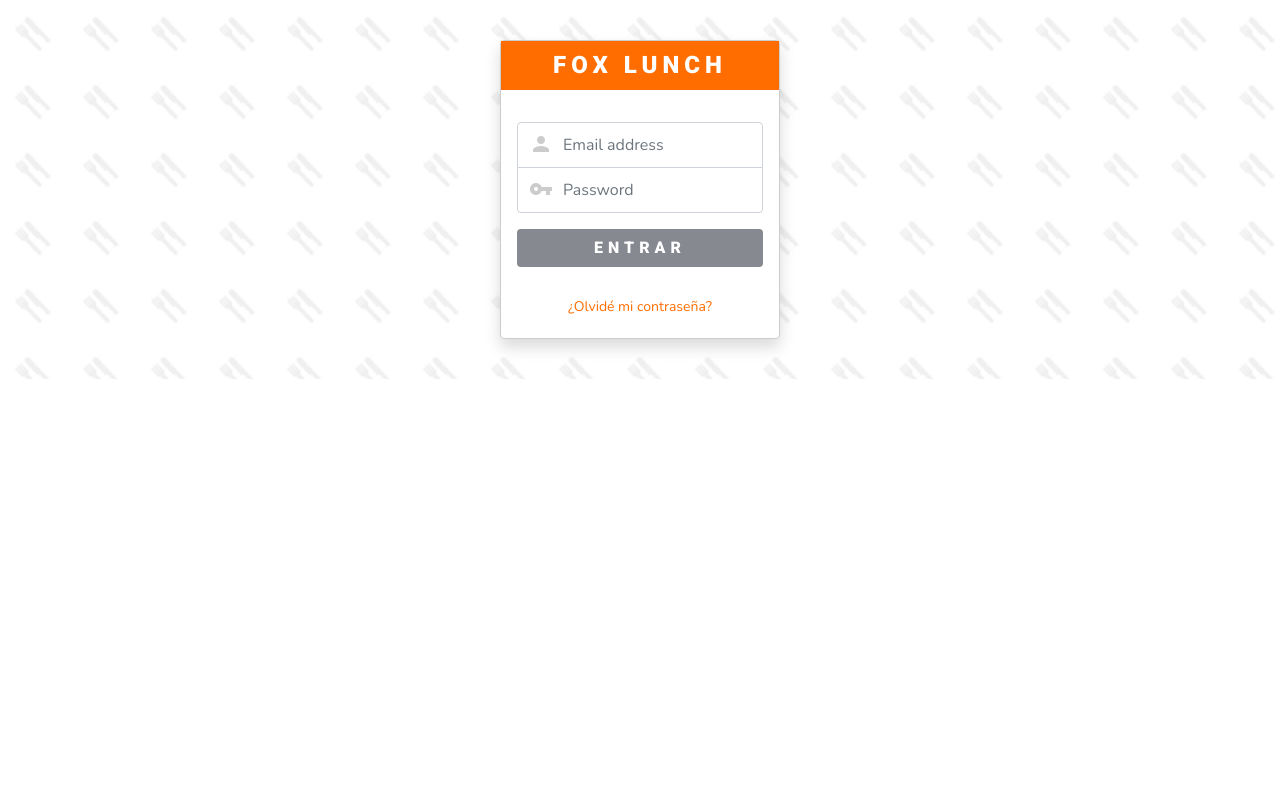
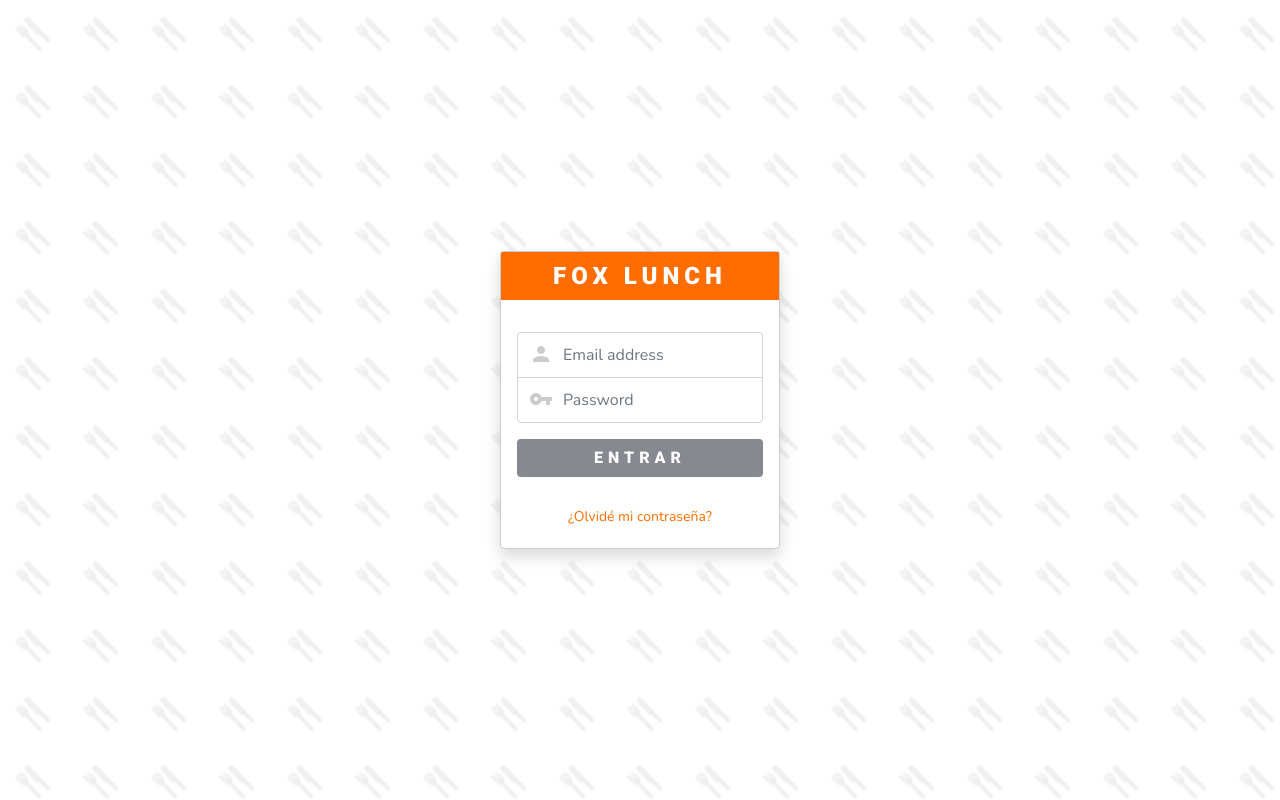
Before and after one commit to erickfox/fox-lunch, an Angular app: page / in a window 1280 px wide. Built offline with nearby package versions, Linux system fonts and the light colour scheme.

Commit message:
set constructor in AppComponent

```diff
--- a/src/app/app.component.ts
+++ b/src/app/app.component.ts
@@ -5,5 +5,7 @@
   templateUrl: './app.component.html',
 })
 export class AppComponent {
+  constructor() {
 
+  }
 }
--- a/src/assets/css/foxlunch.css
+++ b/src/assets/css/foxlunch.css
@@ -5,6 +5,7 @@
 }
 
 div.login {
+  height: 100%;
   display: -ms-flexbox;
   display: -webkit-box;
   display: flex;
--- a/src/index.html
+++ b/src/index.html
@@ -5,6 +5,8 @@
   <meta charset="utf-8">
   <title>FOX Lunch</title>
   <base href="/">
+  <meta name="author" content="Josué Ayala">
+  <meta name="description" content="">
 
   <meta name="viewport" content="width=device-width, initial-scale=1">
   <link rel="icon" type="image/x-icon" href="favicon.ico">
```
